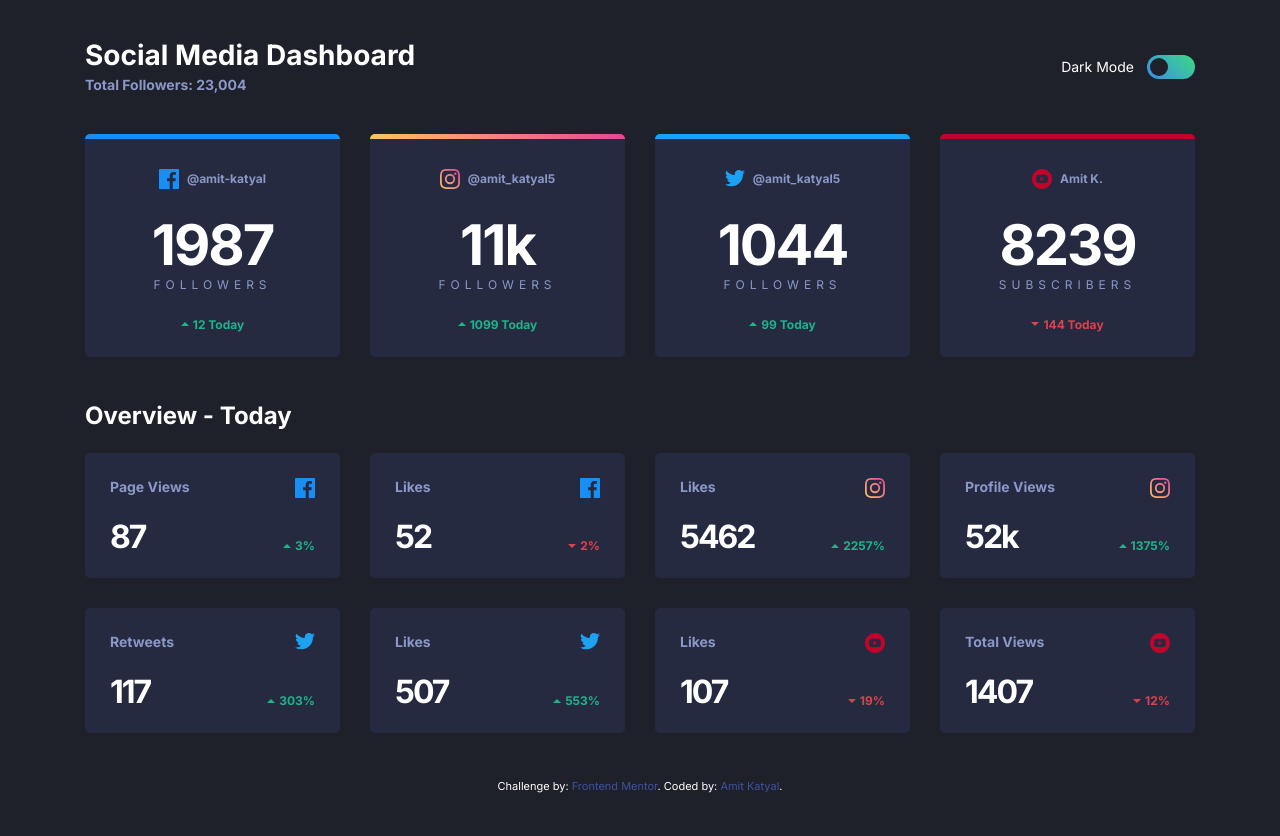
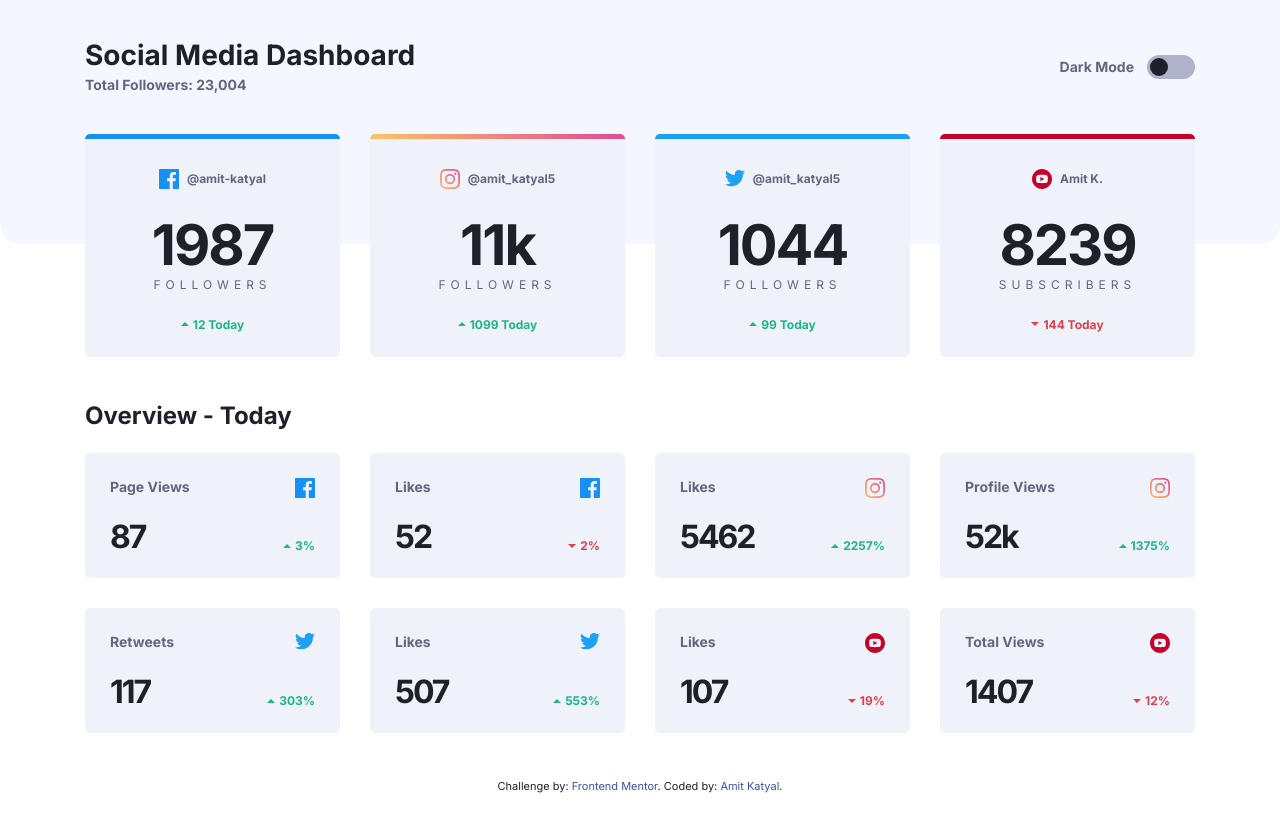
Before and after one commit to amit-katyal/social-dashboard, a website: page index.html in a window 1280 px wide. Drawn offline with Linux system fonts and the light colour scheme.

Commit message:
Add top overlay, light mode colors

```diff
--- a/app/scss/components/card.scss
+++ b/app/scss/components/card.scss
@@ -17,8 +17,8 @@
 .card {
   position: relative;
   overflow: hidden;
-  background: var(--dark-card);
-  color: var(--dark-text1);
+  background: var(--card-bg);
+  color: var(--text-color2);
   padding: rem(25);
   border-radius: rem(5);
   text-align: center;
@@ -26,7 +26,7 @@
   cursor: pointer;
 
   &:hover {
-    background: var(--dark-card-hover);
+    background: var(--card-hover);
   }
 
   &--facebook {
@@ -117,7 +117,7 @@
   }
 
   &__count {
-    color: var(--light-bg);
+    color: var(--text-color1);
     font-weight: 700;
     letter-spacing: rem(-2);
     line-height: 1;
@@ -136,7 +136,7 @@
     font-size: rem(12);
     letter-spacing: rem(5);
     font-weight: 400;
-    color: var(--dark-text1);
+    color: var(--text-color2);
     text-transform: uppercase;
   }
 
--- a/app/scss/components/header.scss
+++ b/app/scss/components/header.scss
@@ -39,6 +39,6 @@
   &__subtitle {
     font-size: rem(14);
     font-weight: 700;
-    color: var(--dark-text1);
+    color: var(--text-color2);
   }
 }
--- a/app/scss/components/toggle.scss
+++ b/app/scss/components/toggle.scss
@@ -9,6 +9,8 @@
 
   label {
     font-size: rem(14);
+    font-weight: 700;
+    color: var(--text-color2);
 
     &[for="dark"] {
       line-height: rem(24);
@@ -24,11 +26,11 @@
   input[type="radio"] {
     margin: 0 rem(-2) 0 rem(-2);
     opacity: 0;
-    width: rem(20);
-    height: rem(24);
+    width: rem(25);
+    height: rem(25);
 
     &:focus ~ .toggle__switcher {
-      border: rem(2) solid white;
+      border: rem(1) solid var(--text-color1);
     }
   }
 
@@ -39,11 +41,7 @@
     width: 100%;
     top: 0;
     border-radius: rem(12);
-    background: linear-gradient(
-      225deg,
-      var(--toggle-bg-start) 0%,
-      var(--toggle-bg-end) 98.02%
-    );
+    background: var(--toggle-bg);
     pointer-events: none;
   }
 
--- a/app/scss/globals/boilerplate.scss
+++ b/app/scss/globals/boilerplate.scss
@@ -15,9 +15,19 @@ body {
   margin: 0;
   padding: 0;
   font-family: var(--font-inter);
-  background: var(--dark-bg);
-  color: var(--dark-text2);
-  min-height: 150vh;
+  background: var(--background);
+  color: var(--text-color1);
+}
+
+.overlay {
+  @include breakpoint(large) {
+    background: var(--top-bg);
+    top: 0;
+    position: absolute;
+    width: 100%;
+    height: rem(244);
+    border-radius: 0px 0px 20px 20px;
+  }
 }
 
 .visually-hidden {
@@ -28,3 +38,7 @@ body {
   height: 1px;
   overflow: hidden;
 }
+
+.attribution {
+  padding-bottom: rem(40);
+}
--- a/app/scss/globals/colors.scss
+++ b/app/scss/globals/colors.scss
@@ -7,18 +7,42 @@
   --instagram-middle: hsl(5, 77%, 71%);
   --instagram-end: hsl(37, 97%, 70%);
   --youtube: hsl(348, 97%, 39%);
+  --toggle-bg-light: hsl(230, 22%, 74%);
   --toggle-bg-start: hsl(146, 68%, 55%);
   --toggle-bg-end: hsl(210, 78%, 56%);
-  --toggle: hsl(230, 22%, 74%);
   --dark-bg: hsl(230, 17%, 14%);
   --dark-top-bg: hsl(232, 19%, 15%);
   --dark-card: hsl(228, 28%, 20%);
   --dark-card-hover: hsl(228, 25%, 27%);
-  --dark-text1: hsl(228, 34%, 66%);
-  --dark-text2: hsl(0, 0%, 100%);
+  --dark-text1: hsl(0, 0%, 100%);
+  --dark-text2: hsl(228, 34%, 66%);
   --light-bg: hsl(0, 0%, 100%);
   --light-top-bg: hsl(225, 100%, 98%);
   --light-card: hsl(227, 47%, 96%);
-  --light-text1: hsl(228, 12%, 44%);
-  --light-text2: hsl(230, 17%, 14%);
+  --light-card-hover: hsl(228, 33%, 91%);
+  --light-text1: hsl(230, 17%, 14%);
+  --light-text2: hsl(230, 12%, 44%);
+  --background: var(--light-bg);
+  --top-bg: var(--light-top-bg);
+  --text-color1: var(--light-text1);
+  --text-color2: var(--light-text2);
+  --card-bg: var(--light-card);
+  --card-hover: var(--light-card-hover);
+  --toggle-bg: var(--toggle-bg-light);
 }
+
+@media (prefers-color-scheme: dark) {
+  :root {
+    --background: var(--dark-bg);
+    --top-bg: var(--dark-top-bg);
+    --text-color1: var(--dark-text1);
+    --text-color2: var(--dark-text2);
+    --card-bg: var(--dark-card);
+    --card-hover: var(--dark-card-hover);
+    --toggle-bg: linear-gradient(
+      225deg,
+      var(--toggle-bg-start) 0%,
+      var(--toggle-bg-end) 98.02%
+    );
+  }
+}
--- a/index.html
+++ b/index.html
@@ -37,6 +37,7 @@
     </style>
   </head>
   <body>
+    <div class="overlay">
       <header class="header container">
         <div class="header__title">
           <h1>Social Media Dashboard</h1>
@@ -231,7 +232,9 @@
         <a href="https://www.frontendmentor.io?ref=challenge" target="_blank"
           >Frontend Mentor</a
         >. Coded by:
-      <a href="https://github.com/amit-katyal" target="_blank">Amit Katyal</a>.
+        <a href="https://github.com/amit-katyal" target="_blank">Amit Katyal</a
+        >.
+      </div>
     </div>
   </body>
 </html>
```
Also changed, not shown: dist/style.css, 1 other file. Lines whose indentation alone changed are shown as unchanged.
